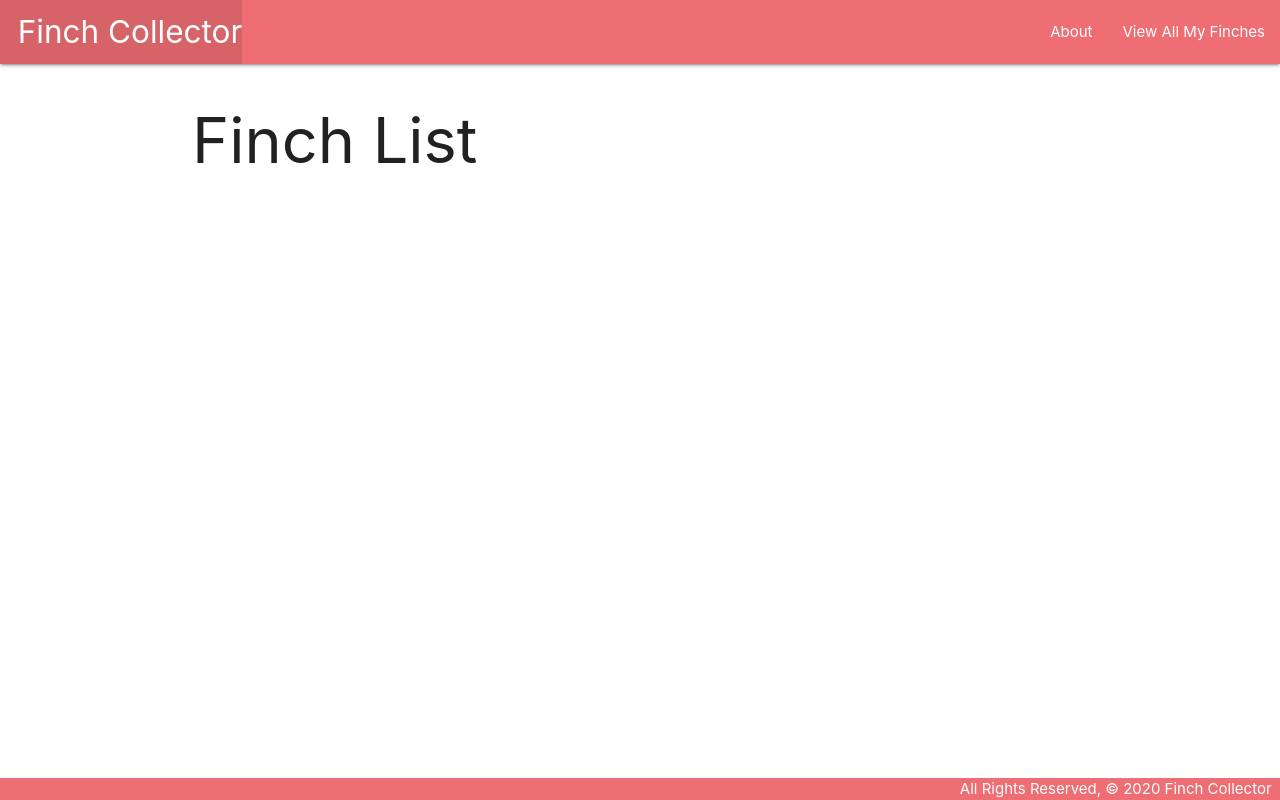
After one commit to hoseaisnotjose/Finch-Collector, a Django app: template main_app/templates/finches/index.html in a window 1280 px wide. The commit adds this page. Run offline with Django 3.2, Linux system fonts and the light colour scheme; the template is opened without the code that fills it, so the values that code supplies are empty.

```diff
--- a/main_app/templates/base.html
+++ b/main_app/templates/base.html
@@ -6,7 +6,7 @@
   <meta charset="UTF-8">
   <meta name="viewport" content="width=device-width, initial-scale=1.0">
   <meta http-equiv="X-UA-Compatible" content="ie=edge">
-  <title>Cat Collector</title>
+  <title>Finch Collector</title>
   <link rel="stylesheet" href="https://cdnjs.cloudflare.com/ajax/libs/materialize/1.0.0/css/materialize.min.css">
   <link rel="stylesheet" type="text/css" href="{% static 'css/style.css' %}">
 </head>
--- /dev/null
+++ b/main_app/templates/finches/index.html
@@ -0,0 +1,21 @@
+{% extends 'base.html' %}
+{% block content %}
+
+<h1>Finch List</h1>
+
+{% for finch in finchs %}
+    <div class="card">
+        <div class="card content">
+            <span class="card-title">{{ finch.name }}</span>
+            <p>Breed: {{ finch.breed }}</p>
+            <p>Description: {{ finch.description }}</p>
+            {% if finch.age > 0 %}
+                <p>Age: {{ finch.age }}</p>
+            {% else %}
+                <p>Age: Chick</p>
+            {% endif %}
+        </div>
+    </div>
+{% endfor %}
+
+{% endblock %}
--- a/main_app/views.py
+++ b/main_app/views.py
@@ -1,4 +1,5 @@
 from django.shortcuts import render
+# from .models import Finch
 
 # Create your views here.
 from django.http import HttpResponse
@@ -11,4 +12,4 @@ def about(request):
     return render(request, 'about.html')
 
 def finches_index(request):
-    return render(request, 'finches/index.html', {'finches': finches})
+    return render(request, 'finches/index.html', { 'finches': finches })
```
